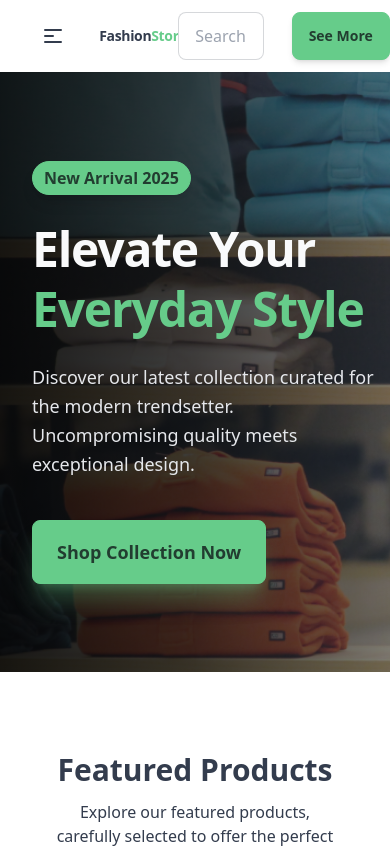
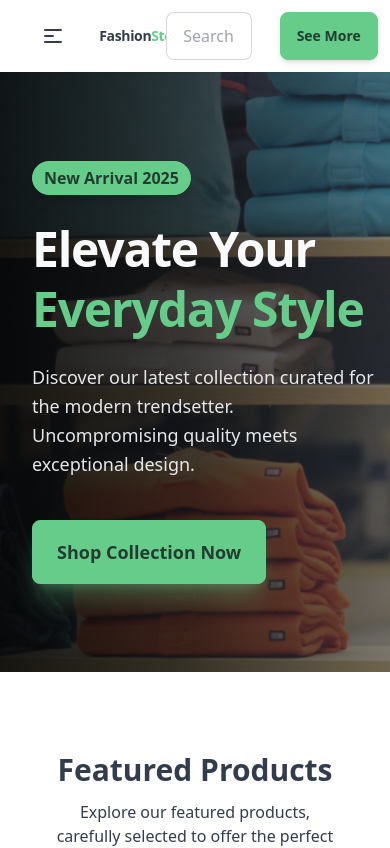
Before and after one commit to shaheenio20/Oxivos_Frontend_Project_Task, a React (Vite) app: page / in a window 390 px wide. Shown: the top 848 px of the page. Built offline with nearby package versions, Linux system fonts and the light colour scheme.

Commit message:
fixed size for navbar button

```diff
--- a/src/components/Navbar/Navbar.jsx
+++ b/src/components/Navbar/Navbar.jsx
@@ -70,7 +70,7 @@ const Navbar = () => {
           </div>
           <Link
             to="/products"
-            className="btn btn-primary shadow-md  sm:flex hover:scale-[1.02] transition-transform"
+            className="btn btn-primary shadow-md  sm:flex hover:scale-[1.02] transition-transform mr-3 lg:mr-0"
           >
             See More
           </Link>
```
